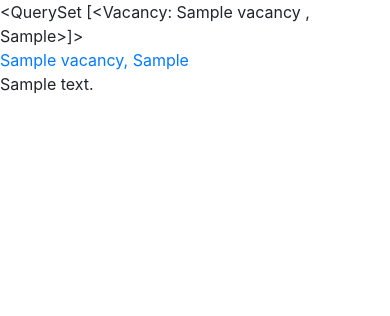
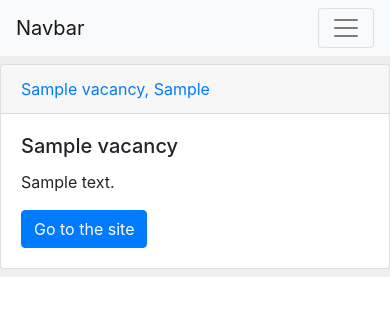
Before and after one commit to olysseuss/service_scrp, a Django app: page /home/ in a window 390 px wide. Shown: the top 316 px of the page. Run offline with Django 3.2, Linux system fonts and the light colour scheme; tables that the repository leaves empty hold one stand-in row (values such as "Sample post"); some libraries are stand-ins or nearby versions.

Commit message:
bootstrap nav, card;

```diff
--- a/src/scrap/templates/scrap/home.html
+++ b/src/scrap/templates/scrap/home.html
@@ -1,10 +1,19 @@
-<!DOCTYPE html>
-<html lang="en">
-<head>
-    <meta charset="UTF-8">
-    <title>Title</title>
-</head>
-<body>
+{% extends "base.html" %}
 
-</body>
-</html>
+
+{% block title %}Vacancies{% endblock %}
+
+{% block content %}
+{% for obj in object_list%}
+<div class="card my-2">
+  <div class="card-header">
+    <a href="{{obj.url}}">{{obj.title}}, {{obj.company}}</a>
+  </div>
+  <div class="card-body">
+    <h5 class="card-title">{{obj.title}}</h5>
+    <p class="card-text">{{obj.description}}</p>
+    <a href="{{obj.url}}" class="btn btn-primary">Go to the site</a>
+  </div>
+</div>
+{% endfor %}
+{% endblock %}
--- a/src/scrap/views.py
+++ b/src/scrap/views.py
@@ -4,4 +4,4 @@ from .models import Vacancy
 
 def home(requests):
     qs = Vacancy.objects.all()
-    return render(requests, 'home.html', {'object_list': qs})
+    return render(requests, 'scrap/home.html', {'object_list': qs})
--- a/src/templates/home.html
+++ b/src/templates/base.html
@@ -8,16 +8,34 @@
     <!-- Bootstrap CSS -->
     <link rel="stylesheet" href="https://stackpath.bootstrapcdn.com/bootstrap/4.5.2/css/bootstrap.min.css" integrity="sha384-JcKb8q3iqJ61gNV9KGb8thSsNjpSL0n8PARn9HuZOnIxN0hoP+VmmDGMN5t9UJ0Z" crossorigin="anonymous">
 
-    <title>Hello, world!</title>
+    <title>{% block title %}Job search{% endblock %}</title>
   </head>
   <body>
-    <div>{{object_list}}</div>
+  <nav class="navbar navbar-expand-lg navbar-light bg-light">
+    <a class="navbar-brand" href="#">Navbar</a>
+    <button class="navbar-toggler" type="button" data-toggle="collapse" data-target="#navbarNavAltMarkup" aria-controls="navbarNavAltMarkup" aria-expanded="false" aria-label="Toggle navigation">
+      <span class="navbar-toggler-icon"></span>
+    </button>
+    <div class="collapse navbar-collapse" id="navbarNavAltMarkup">
+      <div class="navbar-nav">
+        <a class="nav-link active" href="#">Home <span class="sr-only">(current)</span></a>
+        <a class="nav-link" href="#">Features</a>
+        <a class="nav-link" href="#">Pricing</a>
+        <a class="nav-link disabled" href="#" tabindex="-1" aria-disabled="true">Disabled</a>
+      </div>
+    </div>
+  </nav>
 
-    {% for obj in object_list%}
-      <div><a href="{{obj.url}}">{{obj.title}}, {{obj.company}}</a></div>
-      <p>{{obj.description}}</p>
-    {% endfor %}
+    <div class="container-fluent">
+      <div class="row">
+        <div class="col-md-9" style="background-color: #eee">
+          {% block content %}{% endblock %}
+        </div>
+        <div class="col-md-3">
 
+        </div>
+      </div>
+    </div>
     <!-- Optional JavaScript -->
     <!-- jQuery first, then Popper.js, then Bootstrap JS -->
     <script src="https://code.jquery.com/jquery-3.5.1.slim.min.js" integrity="sha384-DfXdz2htPH0lsSSs5nCTpuj/zy4C+OGpamoFVy38MVBnE+IbbVYUew+OrCXaRkfj" crossorigin="anonymous"></script>
```
